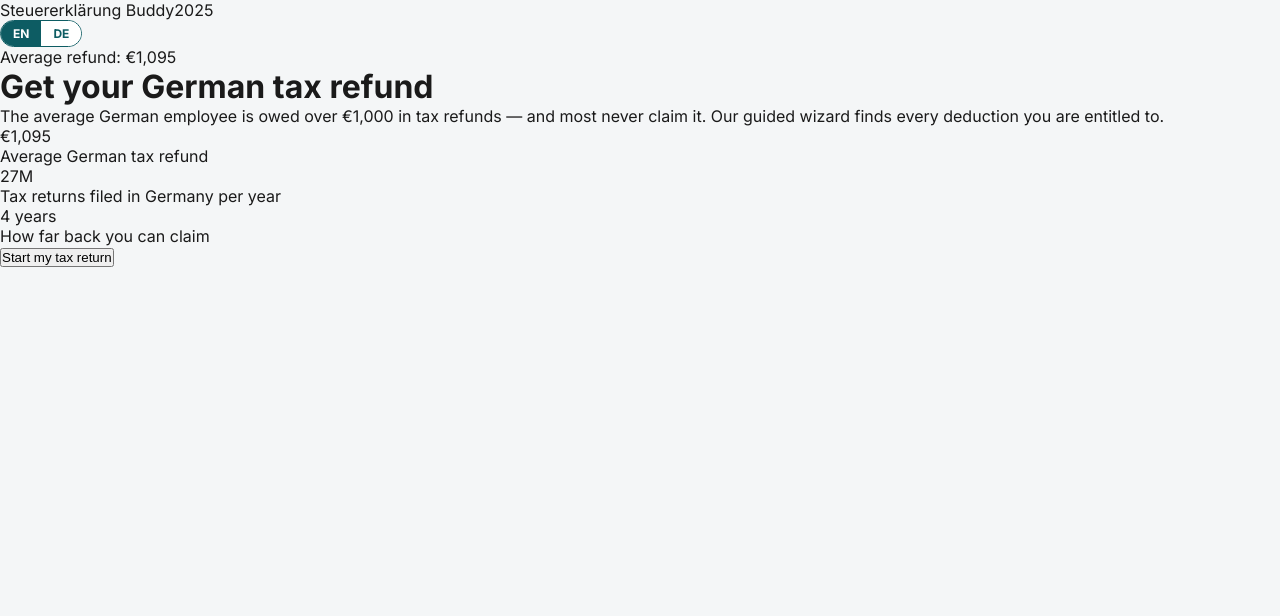
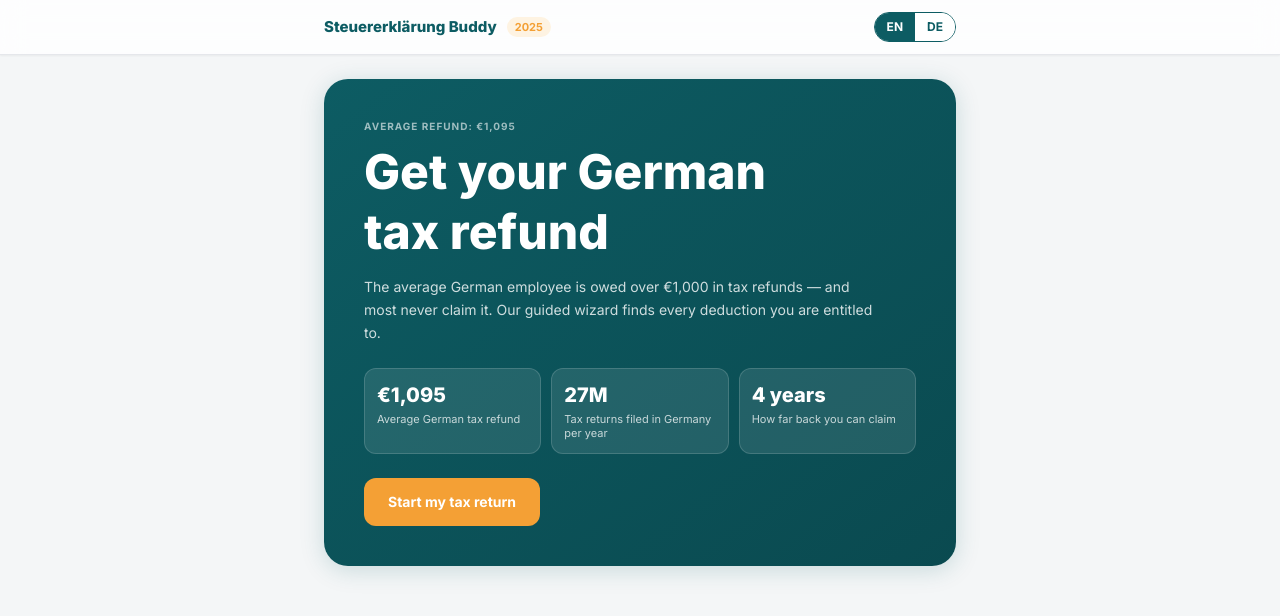
Before and after one commit to danielamissah/steuererklaerung-buddy, a Next.js app: page / in a window 1280 px wide. Shown: the top 616 px of the page. Built offline with nearby package versions, Linux system fonts and the light colour scheme.

Commit message:
revert css

```diff
--- a/src/app/globals.css
+++ b/src/app/globals.css
@@ -1,41 +1,70 @@
-/* globals.css — no Tailwind import, pure CSS variables */
-:root {
+@import "tailwindcss";
+
+@theme {
   --font-inter: 'Inter', sans-serif;
-  --primary: #0D5C63;
-  --primary-light: #E6F4F5;
-  --accent: #F4A035;
-  --accent-light: #FEF3E2;
-  --text: #1A1A1A;
-  --text-muted: #6B7280;
-  --border: #E5E7EB;
-  --surface: #F4F6F7;
-  --white: #FFFFFF;
+  --color-primary: #0D5C63;
+  --color-primary-light: #E6F4F5;
+  --color-accent: #F4A035;
+  --color-accent-light: #FEF3E2;
+  --color-text: #1A1A1A;
+  --color-text-muted: #6B7280;
+  --color-border: #E5E7EB;
+  --color-surface: #F4F6F7;
 }
 
-*, *::before, *::after { box-sizing: border-box; margin: 0; padding: 0; }
-html { scroll-behavior: smooth; }
+@layer base {
+  * {
+    box-sizing: border-box;
+    margin: 0;
+    padding: 0;
+  }
+
+  html {
+    scroll-behavior: smooth;
+  }
 
   body {
     font-family: var(--font-inter);
-  color: var(--text);
-  background: var(--surface);
+    color: var(--color-text);
+    background: var(--color-surface);
     -webkit-font-smoothing: antialiased;
   }
 
   input[type='range'] {
-  -webkit-appearance: none; appearance: none;
-  width: 100%; height: 6px; border-radius: 999px;
-  background: #D1D5DB; outline: none; cursor: pointer;
+    -webkit-appearance: none;
+    appearance: none;
+    width: 100%;
+    height: 6px;
+    border-radius: 999px;
+    background: #D1D5DB;
+    outline: none;
+    cursor: pointer;
   }
+
   input[type='range']::-webkit-slider-thumb {
-  -webkit-appearance: none; appearance: none;
-  width: 22px; height: 22px; border-radius: 50%;
-  background: #F4A035; border: 3px solid white;
-  box-shadow: 0 1px 4px rgba(0,0,0,0.18); cursor: pointer;
+    -webkit-appearance: none;
+    appearance: none;
+    width: 22px;
+    height: 22px;
+    border-radius: 50%;
+    background: #F4A035;
+    border: 3px solid white;
+    box-shadow: 0 1px 4px rgba(0,0,0,0.18);
+    cursor: pointer;
     transition: transform 0.15s;
   }
-input[type='range']::-webkit-slider-thumb:hover { transform: scale(1.15); }
+
+  input[type='range']::-webkit-slider-thumb:hover {
+    transform: scale(1.15);
+  }
+
   input:focus, textarea:focus, select:focus {
-  border-color: #0D5C63 !important; outline: none;
+    border-color: #0D5C63 !important;
+    outline: none;
   }
-select { -webkit-appearance: none; appearance: none; }
+
+  select {
+    -webkit-appearance: none;
+    appearance: none;
+  }
+}
```
Lines whose indentation alone changed are shown as unchanged.
